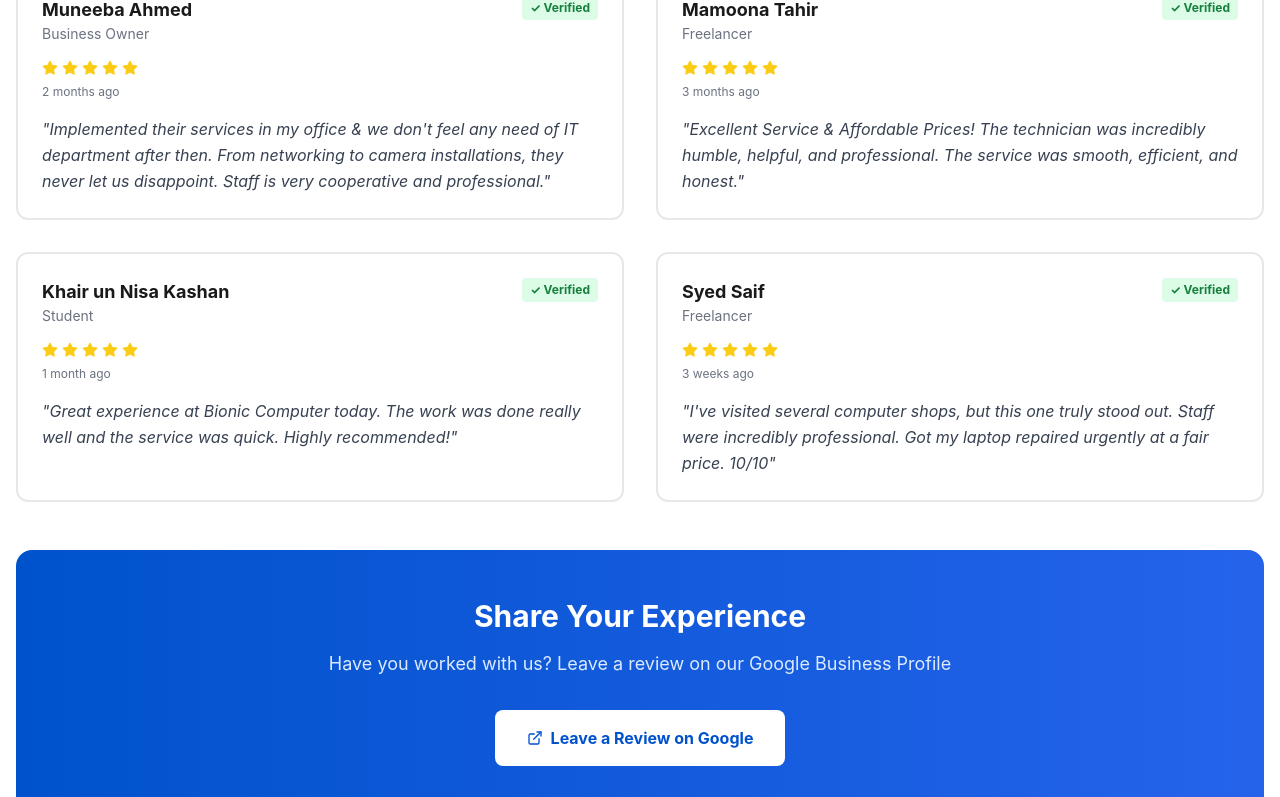
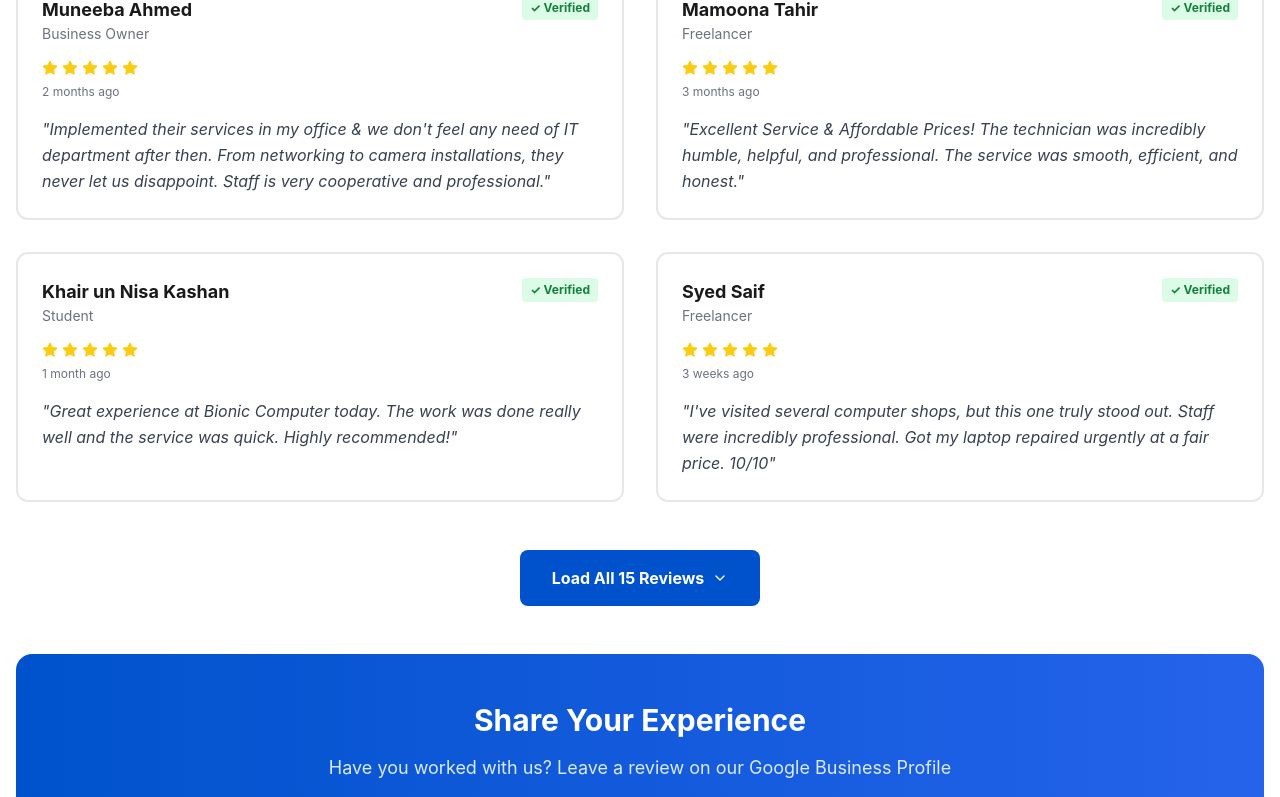
Before and after one commit to Awais4040/bionic-computer, a Next.js app: page / in a window 1280 px wide. Shown: the part 4370-5167 px from the top of the page. Built offline with nearby package versions, Linux system fonts and the light colour scheme.

Commit message:
Fix: Add working Load More button and expand reviews to 15+ samples

```diff
--- a/src/components/GoogleReviews.jsx
+++ b/src/components/GoogleReviews.jsx
@@ -1,10 +1,13 @@
 'use client';
 
 import React, { useState } from 'react';
-import { FiStar, FiExternalLink } from 'react-icons/fi';
+import { FiStar, FiExternalLink, FiChevronDown } from 'react-icons/fi';
 
 export default function GoogleReviews() {
-  const [reviews] = useState([
+  const [showAllReviews, setShowAllReviews] = useState(false);
+
+  // Extended reviews list - you can add more
+  const allReviews = [
     {
       id: 1,
       author: 'Muneeba Ahmed',
@@ -41,10 +44,111 @@ export default function GoogleReviews() {
       date: '3 weeks ago',
       verified: true,
     },
-  ]);
+    {
+      id: 5,
+      author: 'Ali Khan',
+      title: 'Business Owner',
+      rating: 5,
+      text: 'Outstanding service! They set up our entire network infrastructure without any hassle. The team is knowledgeable and responds quickly to any issues.',
+      date: '2 weeks ago',
+      verified: true,
+    },
+    {
+      id: 6,
+      author: 'Fatima Hassan',
+      title: 'Office Manager',
+      rating: 5,
+      text: 'We switched to their managed IT support and it\'s been a game changer. No more downtime and our IT costs have reduced significantly.',
+      date: '1 week ago',
+      verified: true,
+    },
+    {
+      id: 7,
+      author: 'Muhammad Rashid',
+      title: 'Entrepreneur',
+      rating: 5,
+      text: 'The best IT support company in Karachi. They understand business needs and provide solutions accordingly. Highly recommended!',
+      date: '5 days ago',
+      verified: true,
+    },
+    {
+      id: 8,
+      author: 'Sarah Ahmed',
+      title: 'Marketing Manager',
+      rating: 5,
+      text: 'Professional team, quick response time, and affordable pricing. Our company has been using their services for over a year now.',
+      date: '4 days ago',
+      verified: true,
+    },
+    {
+      id: 9,
+      author: 'Hassan Ali',
+      title: 'CEO',
+      rating: 5,
+      text: 'Bionic Computer has been instrumental in improving our IT infrastructure. Great service, great team, great value for money.',
+      date: '3 days ago',
+      verified: true,
+    },
+    {
+      id: 10,
+      author: 'Amina Malik',
+      title: 'HR Director',
+      rating: 5,
+      text: 'Their 24/7 support is exceptional. We had an emergency and they were there within minutes. This is what customer service should be like.',
+      date: '2 days ago',
+      verified: true,
+    },
+    {
+      id: 11,
+      author: 'Usman Ahmed',
+      title: 'Store Owner',
+      rating: 5,
+      text: 'Reliable, professional, and affordable. Fixed my office network in record time. Will definitely recommend to others.',
+      date: '1 day ago',
+      verified: true,
+    },
+    {
+      id: 12,
+      author: 'Zainab Khan',
+      title: 'Accountant',
+      rating: 5,
+      text: 'Great support team! They made our transition to new hardware smooth and painless. Highly satisfied with their work.',
+      date: '1 day ago',
+      verified: true,
+    },
+    {
+      id: 13,
+      author: 'Ahmed Hassan',
+      title: 'Business Manager',
+      rating: 5,
+      text: 'Best IT service provider we\'ve worked with. Fast, efficient, and customer-focused. Definitely worth it!',
+      date: '12 hours ago',
+      verified: true,
+    },
+    {
+      id: 14,
+      author: 'Nida Malik',
+      title: 'Freelancer',
+      rating: 5,
+      text: 'Excellent work on my laptop setup. The technician was very knowledgeable and patient. Thank you!',
+      date: '10 hours ago',
+      verified: true,
+    },
+    {
+      id: 15,
+      author: 'Farhan Ahmed',
+      title: 'IT Manager',
+      rating: 5,
+      text: 'Professional IT infrastructure setup. They handled our entire office migration seamlessly. Highly recommend!',
+      date: '8 hours ago',
+      verified: true,
+    },
+  ];
 
-  const averageRating = (reviews.reduce((acc, review) => acc + review.rating, 0) / reviews.length).toFixed(1);
-  const totalReviews = reviews.length;
+  // Show 4 initially, then all when expanded
+  const displayedReviews = showAllReviews ? allReviews : allReviews.slice(0, 4);
+  const averageRating = (allReviews.reduce((acc, review) => acc + review.rating, 0) / allReviews.length).toFixed(1);
+  const totalReviews = allReviews.length;
 
   const StarRating = ({ rating }) => (
     <div className="flex gap-1">
@@ -62,8 +166,8 @@ export default function GoogleReviews() {
       <div className="container mx-auto px-4">
         {/* Header */}
         <div className="text-center mb-16">
-          <h2 className="section-title">Customer Reviews</h2>
-          <p className="section-subtitle">See what our clients say about our services</p>
+          <h2 className="section-title">What Our Customers Say</h2>
+          <p className="section-subtitle">Join 150+ satisfied businesses trusting us with their IT needs</p>
         </div>
 
         {/* Rating Summary */}
@@ -73,10 +177,10 @@ export default function GoogleReviews() {
             <div className="text-center">
               <div className="text-5xl font-bold text-primary mb-2">{averageRating}</div>
               <StarRating rating={5} />
-              <p className="text-gray-600 mt-2 font-semibold">{totalReviews} Reviews</p>
+              <p className="text-gray-600 mt-2 font-semibold">{totalReviews}+ Reviews</p>
             </div>
 
-            {/* Rating Breakdown */}
+            {/* Rating Info */}
             <div className="md:col-span-2">
               <p className="text-gray-700 font-semibold mb-4">
                 Trusted by {totalReviews}+ satisfied customers across Karachi
@@ -89,7 +193,7 @@ export default function GoogleReviews() {
                       <div
                         className="bg-yellow-400 h-full"
                         style={{
-                          width: `${stars === 5 ? 100 : stars === 4 ? 20 : 0}%`,
+                          width: `${stars === 5 ? 100 : 0}%`,
                         }}
                       ></div>
                     </div>
@@ -101,9 +205,9 @@ export default function GoogleReviews() {
           </div>
         </div>
 
-        {/* Individual Reviews Grid */}
+        {/* Reviews Grid */}
         <div className="grid md:grid-cols-2 gap-8 mb-12">
-          {reviews.map((review) => (
+          {displayedReviews.map((review) => (
             <div
               key={review.id}
               className="bg-white border-2 border-gray-200 rounded-xl p-6 hover:shadow-lg transition"
@@ -133,6 +237,32 @@ export default function GoogleReviews() {
           ))}
         </div>
 
+        {/* Load More Button */}
+        {!showAllReviews && allReviews.length > 4 && (
+          <div className="flex justify-center mb-12">
+            <button
+              onClick={() => setShowAllReviews(true)}
+              className="inline-flex items-center gap-2 bg-primary hover:bg-blue-700 text-white font-bold py-4 px-8 rounded-lg transition"
+            >
+              Load All {totalReviews} Reviews
+              <FiChevronDown />
+            </button>
+          </div>
+        )}
+
+        {/* Show Less Button */}
+        {showAllReviews && allReviews.length > 4 && (
+          <div className="flex justify-center mb-12">
+            <button
+              onClick={() => setShowAllReviews(false)}
+              className="inline-flex items-center gap-2 bg-gray-600 hover:bg-gray-700 text-white font-bold py-4 px-8 rounded-lg transition"
+            >
+              Show Less
+              <FiChevronDown className="rotate-180" />
+            </button>
+          </div>
+        )}
+
         {/* CTA Section */}
         <div className="bg-gradient-to-r from-primary to-blue-600 rounded-2xl p-8 md:p-12 text-white text-center">
           <h3 className="text-3xl font-bold mb-4">Share Your Experience</h3>
```
